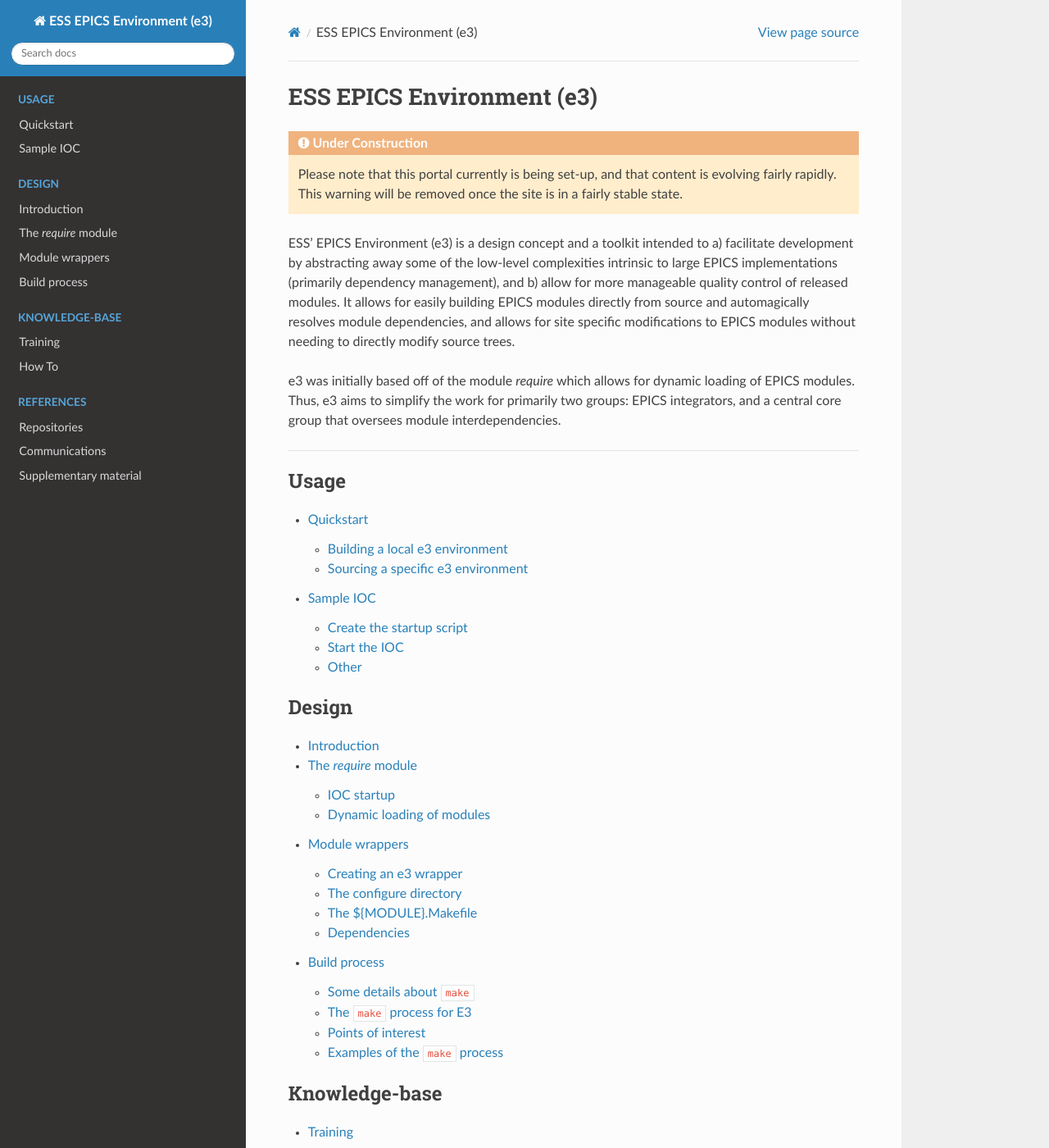
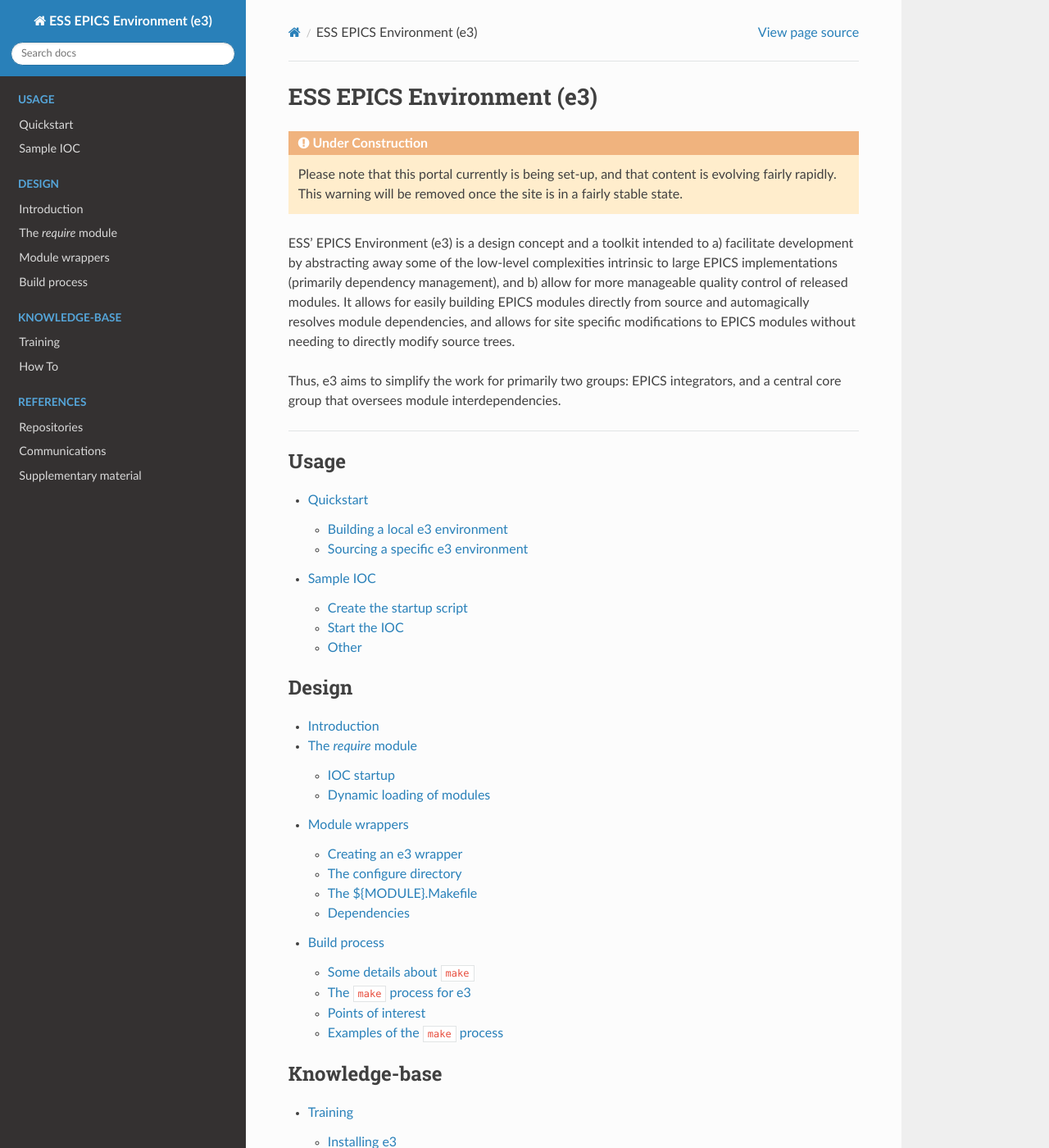
Before and after one commit to ttkorhonen/e3pages, a Sphinx documentation site: the page built from docs/index.md, in a window 1280 px wide and 1400 px high. Shown: the whole window at 82% size. Built offline with Sphinx 7.4.7 and the Read the Docs theme 2.0.0, drawn with Linux system fonts in a browser that asks for light colours.

Commit message:
update content

```diff
--- a/docs/conf.py
+++ b/docs/conf.py
@@ -69,3 +69,6 @@
 
 # Enable special syntax for admonitions (:::{directive})
 myst_admonition_enable = True
+
+# Enable definition lists (Term\n: Definition)
+myst_deflist_enable = True
--- a/docs/index.md
+++ b/docs/index.md
@@ -8,7 +8,7 @@
 
 ESS' EPICS Environment (e3) is a design concept and a toolkit intended to a) facilitate development by abstracting away some of the low-level complexities intrinsic to large EPICS implementations (primarily dependency management), and b) allow for more manageable quality control of released modules. It allows for easily building EPICS modules directly from source and automagically resolves module dependencies, and allows for site specific modifications to EPICS modules without needing to directly modify source trees.
 
-e3 was initially based off of the module *require* which allows for dynamic loading of EPICS modules. Thus, e3 aims to simplify the work for primarily two groups: EPICS integrators, and a central core group that oversees module interdependencies.
+Thus, e3 aims to simplify the work for primarily two groups: EPICS integrators, and a central core group that oversees module interdependencies.
 
 ---
 
```
Also changed, not shown: docs/design/2_require.md (+3 -3 lines), docs/design/3_wrappers.md (+1 -4 lines), docs/design/4_build_process.md (+6 -6 lines), docs/usage/2_sample_ioc.md (+0 -1 lines).
